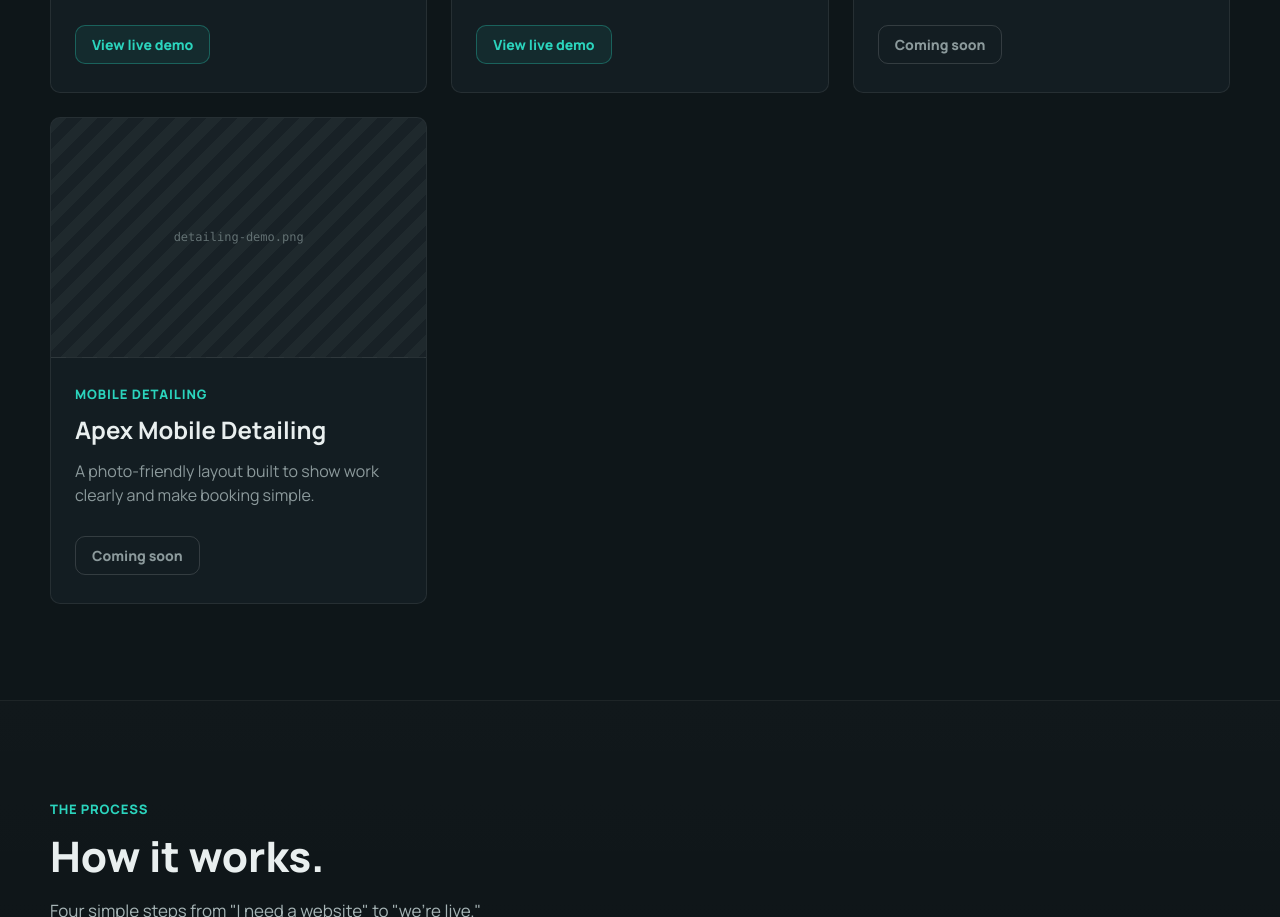
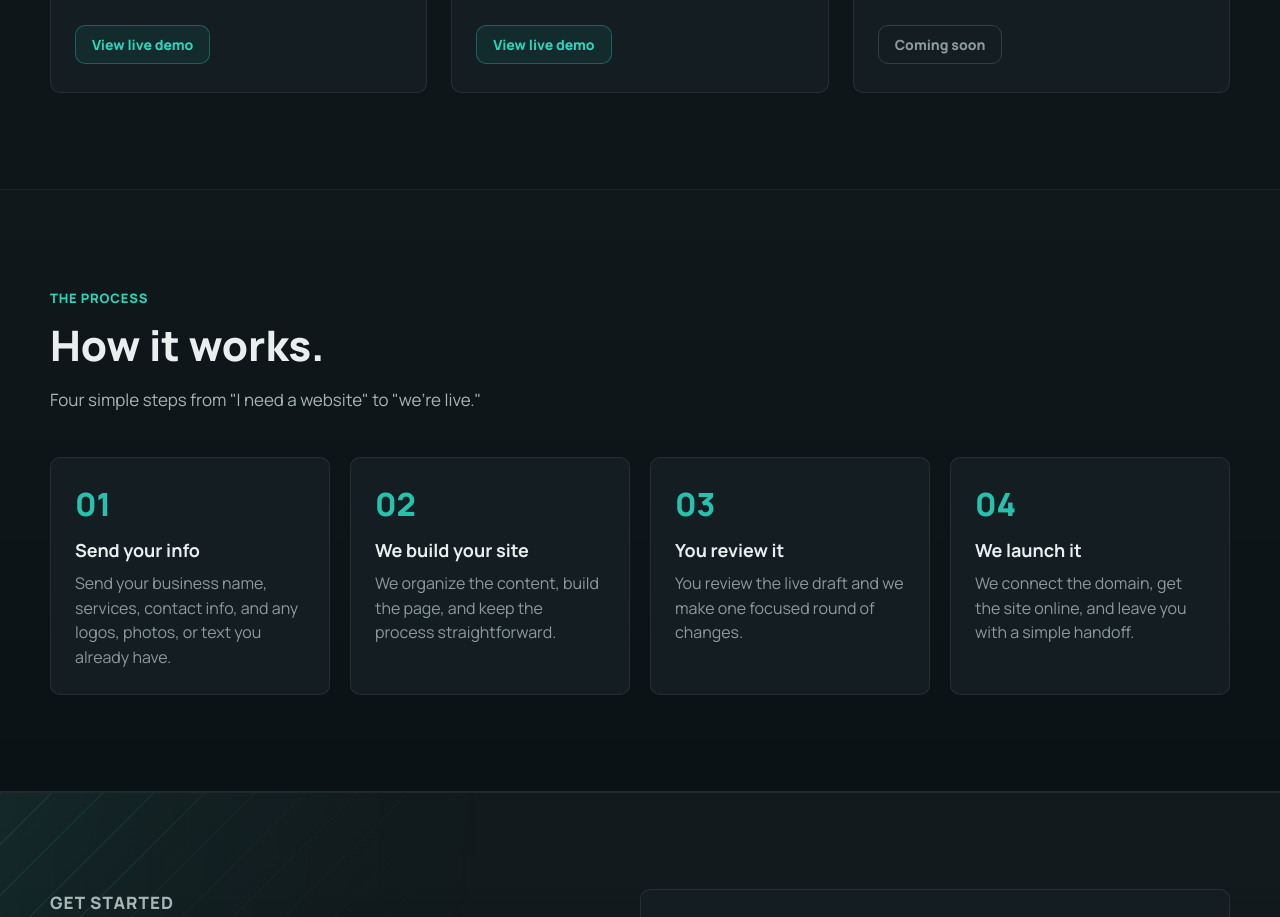
Before and after one commit to tylerguice/guice-web-design, a website: page index.html in a window 1280 px wide. Shown: the part 4319-5236 px from the top of the page. Drawn offline with nearby package versions, Linux system fonts and the light colour scheme.

```diff
--- a/index.html
+++ b/index.html
@@ -414,18 +414,6 @@
                 <span class="tag">Coming soon</span>
               </div>
             </article>
-            <article class="example-card">
-              <div class="placeholder">detailing-demo.png</div>
-              <div>
-                <p class="card-kicker">Mobile Detailing</p>
-                <h3>Apex Mobile Detailing</h3>
-                <p>
-                  A photo-friendly layout built to show work clearly and make
-                  booking simple.
-                </p>
-                <span class="tag">Coming soon</span>
-              </div>
-            </article>
           </div>
         </div>
       </section>
```
Also changed, not shown: assets/bluewell-pool-service-card.jpg, assets/greenedge-lawn-care-card-browser-web.jpg.
